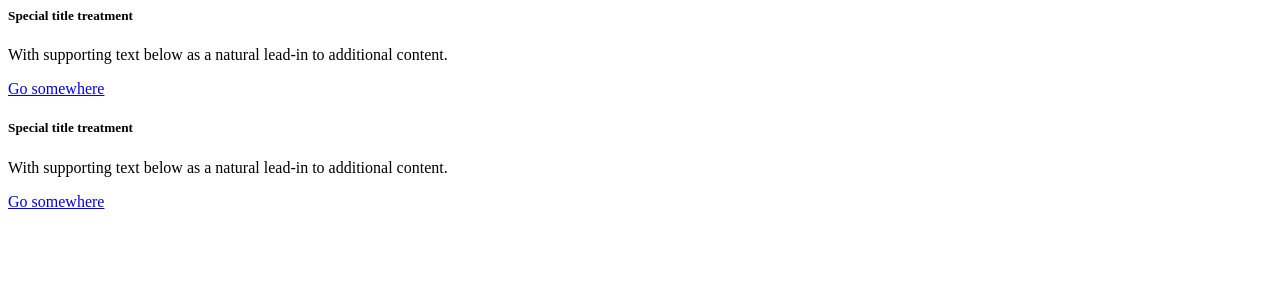
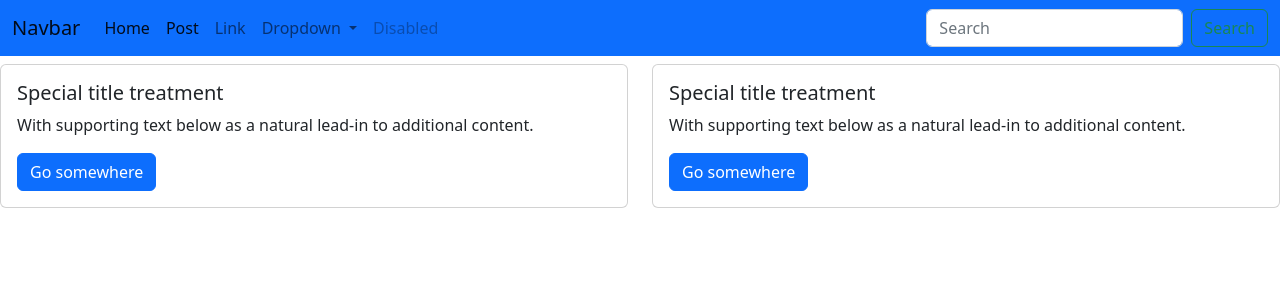
Before and after one commit to ankr19/Python-Flask, a Flask app: page /postitem in a window 1280 px wide. Shown: the top 300 px of the page. Run offline with Flask 2, Linux system fonts and the light colour scheme.

Commit message:
updating
delete some data and adding some more logic to the endpoint

```diff
--- a/Project/app.py
+++ b/Project/app.py
@@ -1,4 +1,5 @@
 from flask import Flask, request, render_template
+from sqlalchemy import false, true
 
 app = Flask(__name__)
 
@@ -45,16 +46,27 @@ post = [
 def home():
     if request.method=="POST":
         name = request.form["name"]
-        return post(name)
-    return render_template('post.html')
+        password=request.form['password']
+        if validate(name,password):
+            return post(name)
+        return render_template('base.html')
+    return render_template('base.html')
 
-app.route('/post/<string:name>')
-def post(name):
-    return render_template('name.html', name=name)
+
+@app.route('/post')
+def post():
+    return render_template('post.html');
+
+
 
 @app.route('/postitem')
 def postitem():
     return render_template('mainpost.html')
 
+def validate(name, password):
+    if name=="Anand" and password=="password":
+        return true
+    return false
+
 if __name__=="__main__":
     app.run(debug=True)
--- a/Project/templates/base.html
+++ b/Project/templates/base.html
@@ -1,15 +1,14 @@
-<!DOCTYPE html>
+<!doctype html>
 <html lang="en">
-<head>
-    <meta charset="UTF-8">
-    <meta http-equiv="X-UA-Compatible" content="IE=edge">
-    <meta name="viewport" content="width=device-width, initial-scale=1.0">
-    <title>App Base</title>
-</head>
-<body>
-    <form action="" method="post">
-        <label for="name">Name <input type="text" name="name" id="name"></label>
-        <button type="submit">Submit</button>
-    </form>
-</body>
+  <head>
+    <meta charset="utf-8">
+    <meta name="viewport" content="width=device-width, initial-scale=1">
+    <title>App Base-{% block title %}Home {% endblock title %}</title>
+    <link href="https://cdn.jsdelivr.net/npm/bootstrap@5.2.0-beta1/dist/css/bootstrap.min.css" rel="stylesheet" integrity="sha384-0evHe/X+R7YkIZDRvuzKMRqM+OrBnVFBL6DOitfPri4tjfHxaWutUpFmBp4vmVor" crossorigin="anonymous">
+  </head>
+  <body>
+    {% include "navbar.html" %}
+    {% block body %}{% endblock body %}
+    <script src="https://cdn.jsdelivr.net/npm/bootstrap@5.2.0-beta1/dist/js/bootstrap.bundle.min.js" integrity="sha384-pprn3073KE6tl6bjs2QrFaJGz5/SUsLqktiwsUTF55Jfv3qYSDhgCecCxMW52nD2" crossorigin="anonymous"></script>
+  </body>
 </html>
--- a/Project/templates/mainpost.html
+++ b/Project/templates/mainpost.html
@@ -1,5 +1,9 @@
-{% block body%}
-<div class="row">
+{% extends "base.html" %}
+
+{% block title %} Post {% endblock title %}
+
+{% block body %}
+<div class="row my-2">
   <div class="col-sm-6">
     <div class="card">
       <div class="card-body">
--- /dev/null
+++ b/Project/templates/navbar.html
@@ -0,0 +1,43 @@
+<nav class="navbar navbar-expand-lg bg-primary">
+    <div class="container-fluid">
+        <a class="navbar-brand" href="{{url_for('home')}}">Navbar</a>
+        <button class="navbar-toggler" type="button" data-bs-toggle="collapse" data-bs-target="#navbarSupportedContent"
+            aria-controls="navbarSupportedContent" aria-expanded="false" aria-label="Toggle navigation">
+            <span class="navbar-toggler-icon"></span>
+        </button>
+        <div class="collapse navbar-collapse" id="navbarSupportedContent">
+            <ul class="navbar-nav me-auto mb-2 mb-lg-0">
+                <li class="nav-item">
+                    <a class="nav-link active" aria-current="page" href="{{url_for('home')}}">Home</a>
+                </li>
+                <li class="nav-item">
+                    <a class="nav-link active" aria-current="page" href="{{url_for('post')}}">Post</a>
+                </li>
+                <li class="nav-item">
+                    <a class="nav-link" href="{{url_for('postitem')}}">Link</a>
+                </li>
+                <li class="nav-item dropdown">
+                    <a class="nav-link dropdown-toggle" href="#" id="navbarDropdown" role="button"
+                        data-bs-toggle="dropdown" aria-expanded="false">
+                        Dropdown
+                    </a>
+                    <ul class="dropdown-menu" aria-labelledby="navbarDropdown">
+                        <li><a class="dropdown-item" href="#">Action</a></li>
+                        <li><a class="dropdown-item" href="#">Another action</a></li>
+                        <li>
+                            <hr class="dropdown-divider">
+                        </li>
+                        <li><a class="dropdown-item" href="#">Something else here</a></li>
+                    </ul>
+                </li>
+                <li class="nav-item">
+                    <a class="nav-link disabled">Disabled</a>
+                </li>
+            </ul>
+            <form class="d-flex" role="search">
+                <input class="form-control me-2" type="search" placeholder="Search" aria-label="Search">
+                <button class="btn btn-outline-success" type="submit">Search</button>
+            </form>
+        </div>
+    </div>
+</nav>
```
Also changed, not shown: Project/templates/index2.html (deleted, +0 -12 lines), Project/templates/name.html (deleted, +0 -12 lines), Project/templates/post.html (+5 -16 lines).
